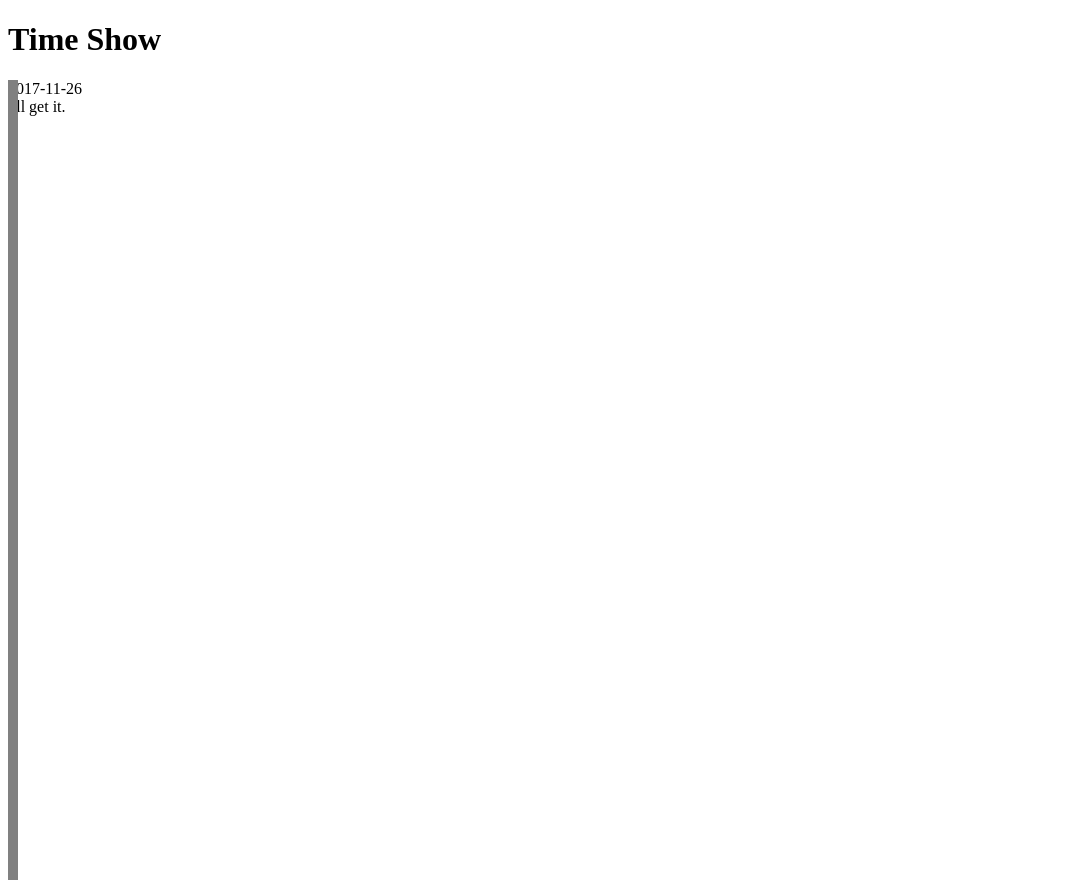
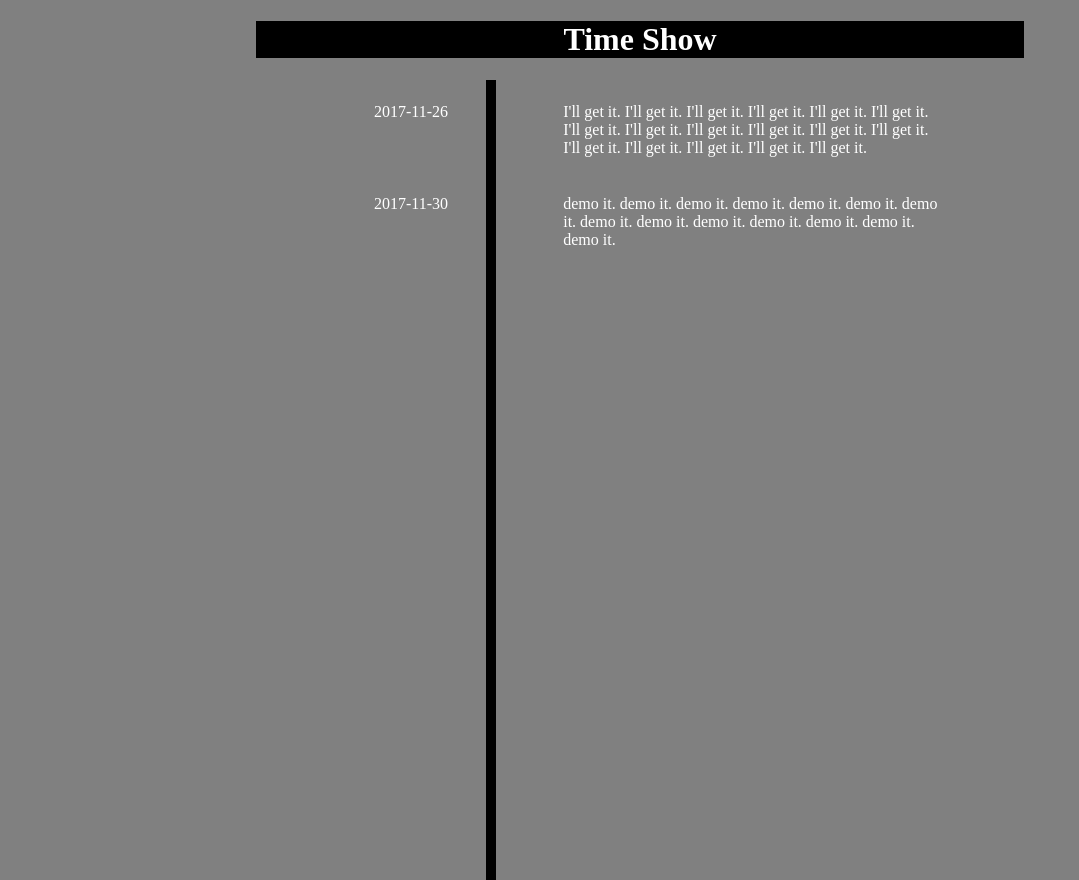
Before and after one commit to an9wer/an9wer.github.io, a Bottle app: page / in a window 1280 px wide. Shown: the whole page, without its empty margins (0-1079 px from the left). Run offline with Bottle, Linux system fonts and the light colour scheme.

Commit message:
Add basic css

```diff
--- a/static/time-show.css
+++ b/static/time-show.css
@@ -1,7 +1,56 @@
+html {
+    background-color: grey;
+}
+
+body {
+    color: white;
+    width: 60%;
+    margin: 0 auto;
+}
+
+header{
+    background-color: black;
+}
+
+header h1 {
+    text-align: center;
+}
+
+main {
+    width: 60%;
+    height: 100%;
+    position: absolute;
+}
+
 main::before {
     content: "";
     width: 10px;
     height: 100%;
-    background-color: grey;
+    background-color: black;
     position: absolute;
+    left: 30%;
 }
+
+article {
+    margin-top: 3%;
+    margin-bottom: 5%;
+}
+
+article::after {
+    content: "";
+    display: block;
+    clear: both;
+}
+
+.datetime {
+    padding: 0 5%;
+    float: left;
+    width: 20%;
+    text-align: right;
+}
+
+.mind {
+    padding: 0 10%;
+    float: right;
+    width: 50%;
+}
--- a/time-show.html
+++ b/time-show.html
@@ -24,6 +24,43 @@
                 </section>
                 <section class="mind">
                     I'll get it.
+                    I'll get it.
+                    I'll get it.
+                    I'll get it.
+                    I'll get it.
+                    I'll get it.
+                    I'll get it.
+                    I'll get it.
+                    I'll get it.
+                    I'll get it.
+                    I'll get it.
+                    I'll get it.
+                    I'll get it.
+                    I'll get it.
+                    I'll get it.
+                    I'll get it.
+                    I'll get it.
+                </section>
+            </article>
+            <article>
+                <section class="datetime">
+                    <time>2017-11-30</time>
+                </section>
+                <section class="mind">
+                    demo it.
+                    demo it.
+                    demo it.
+                    demo it.
+                    demo it.
+                    demo it.
+                    demo it.
+                    demo it.
+                    demo it.
+                    demo it.
+                    demo it.
+                    demo it.
+                    demo it.
+                    demo it.
                 </section>
             </article>
         </main>
```
